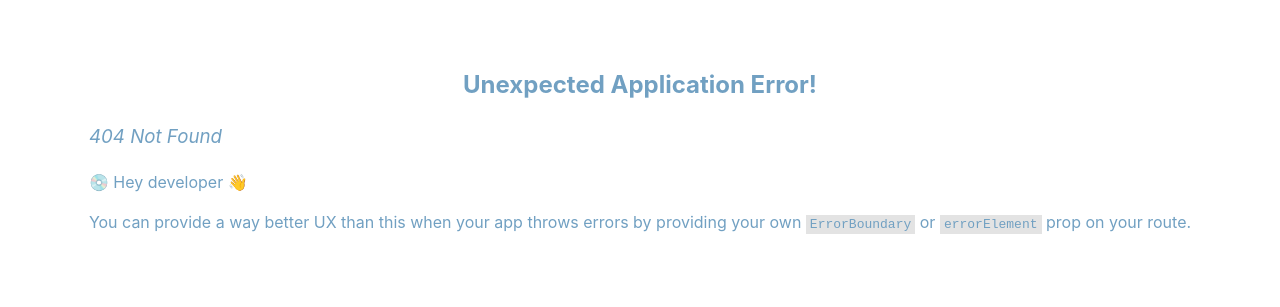
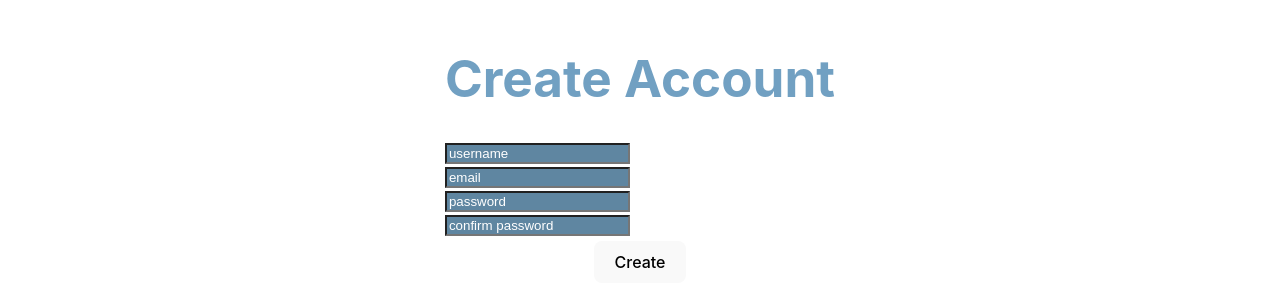
Before and after one commit to mtkatsaros/Katsaros_Michael_AboutMe, a React (Vite) app in the folder client/: page /create in a window 1280 px wide. Before the commit this address had no page. Shown: the part 251-558 px from the top of the page. Built offline with nearby package versions, Linux system fonts and the light colour scheme.

Commit message:
started frontend authentication functionality

```diff
--- /dev/null
+++ b/client/src/api/Authenticate.ts
@@ -0,0 +1,22 @@
+import { API_URL } from "./config";
+
+export type TAccount = {
+    user: string;
+    email: string;
+    password: string;
+}
+
+export async function createAccount(user:string, email:string, password:string){
+    const response = await fetch(`${API_URL}/create`, {
+        method: "POST",
+        body: JSON.stringify({
+            user,
+            email,
+            password,
+        }),
+        headers:{
+            "Content-Type": "application/json"
+        },
+    })
+    return response.json()
+}
--- a/client/src/index.css
+++ b/client/src/index.css
@@ -16,6 +16,9 @@
 input{
   background-color: rgb(95, 134, 161);
 }
+input::placeholder{
+  color: white;
+}
 
 textarea{
   margin-top: 10px;
@@ -25,10 +28,17 @@ textarea{
   padding: 5px;
   resize: vertical;
 }
+textarea::placeholder{
+  color: white
+}
 
 body{
   background-color: white;
   color:rgb(113, 160, 194);
+}
+
+form ul{
+  place-content: center;
 }
 
 a {
@@ -47,10 +57,20 @@ body {
   min-width: 320px;
   min-height: 100vh;
 }
+li{
+  text-align: left;
+}
+li label{
+  width: 200px;
+}
 
 h1 {
   font-size: 3.2em;
   line-height: 1.1;
+}
+
+h2{
+  padding-left: 20px;
 }
 
 button {
--- a/client/src/routes/App.tsx
+++ b/client/src/routes/App.tsx
@@ -10,6 +10,8 @@ function App() {
         <li><Link to={`projects`}>View all Projects</Link></li>
         <li><Link to={`projects/edit`}>Edit Project</Link></li>
         <li><Link to={`reviews/write`}>Write Review</Link></li>
+        <li><Link to={`login`}>Log in</Link></li>
+        <li><Link to={`create`}>Create Account</Link></li>
       </ul>
 
     </>
--- /dev/null
+++ b/client/src/routes/auth/CreateAccount.tsx
@@ -0,0 +1,75 @@
+import { useState } from "react"
+//import { createAccount } from "../../api/Authenticate"
+
+function CreateAccount(){
+    const [user, setUser] = useState('')
+    const [email, setEmail] = useState('')
+    const [password, setPassword] = useState('')
+    const [passwordConfirm, setPasswordConfirm] = useState('')
+
+    async function handleCreate(e:React.FormEvent){
+        e.preventDefault()
+        if(password === passwordConfirm){
+            //await createAccount(user, email, password)
+            setUser('')
+            setEmail('')
+        }
+
+        setPassword('')
+        setPasswordConfirm('')
+    }
+
+    return (<>
+    <h1>Create Account</h1>
+    <div className="create">
+        <form onSubmit={handleCreate}>
+            <ul>
+                <li>
+                   <input
+                    placeholder="username"
+                    id="account-user"
+                    value={user}
+                    onChange={(e: React.ChangeEvent<HTMLInputElement>) =>{
+                    setUser(e.target.value)
+                    }}>
+                    </input>
+                </li>
+                <li>
+                   <input
+                    placeholder="email"
+                    id="account-email"
+                    value={email}
+                    onChange={(e: React.ChangeEvent<HTMLInputElement>) =>{
+                    setEmail(e.target.value)
+                    }}>
+                    </input>
+                </li>
+                <li>
+                   <input
+                    placeholder="password"
+                    id="account-password"
+                    value={password}
+                    onChange={(e: React.ChangeEvent<HTMLInputElement>) =>{
+                    setPassword(e.target.value)
+                    }}>
+                    </input>
+                </li>
+                <li>
+                   <input
+                    placeholder="confirm password"
+                    id="account-password_confirm"
+                    value={passwordConfirm}
+                    onChange={(e: React.ChangeEvent<HTMLInputElement>) =>{
+                    setPasswordConfirm(e.target.value)
+                    }}>
+                    </input>
+                </li>
+            </ul>
+            <button>Create</button>
+
+        </form>
+    </div>
+    </>)
+}
+
+export default CreateAccount
--- /dev/null
+++ b/client/src/routes/auth/Login.tsx
@@ -0,0 +1,7 @@
+function Login(){
+    return (<>
+        <h1>Login page</h1>
+    </>)
+}
+
+export default Login
--- a/client/src/routes/projects/EditProject.css
+++ b/client/src/routes/projects/EditProject.css
@@ -1,9 +1,11 @@
 .description{
+    align-items: start;
     vertical-align: top;
     margin: 0px;
 }
 
 .description label{
+    align-items: start;
     vertical-align: top;
     margin: 0px;
 }
--- a/client/src/routes/reviews/WriteReview.tsx
+++ b/client/src/routes/reviews/WriteReview.tsx
@@ -31,8 +31,8 @@ function WriteReview (){
         <form onSubmit={handleCreateReview} className='fields'>
           <ul>
             <li>
-              <label htmlFor='review-user'>Username </label>
               <input
+              placeholder='Username'
               id='review-user'
               value={user}
               onChange={(e: React.ChangeEvent<HTMLInputElement>) => {
@@ -43,8 +43,8 @@ function WriteReview (){
             </li>
 
             <li>
-              <label htmlFor='review-title'>Title </label>
               <input
+              placeholder='Title'
               id='review-title'
               value={title}
               onChange={(e: React.ChangeEvent<HTMLInputElement>) =>{
@@ -54,8 +54,9 @@ function WriteReview (){
             </li>
 
             <li className='description'>
-              <label htmlFor='review-description'>Description </label>
+
               <textarea
+              placeholder='Description'
               id='review-description'
               value={description}
               onChange={(e: React.ChangeEvent<HTMLTextAreaElement>) =>{
```
Also changed, not shown: client/src/main.tsx (+10 -0 lines), 2 other files (tests, documents, lock files or other folders).
